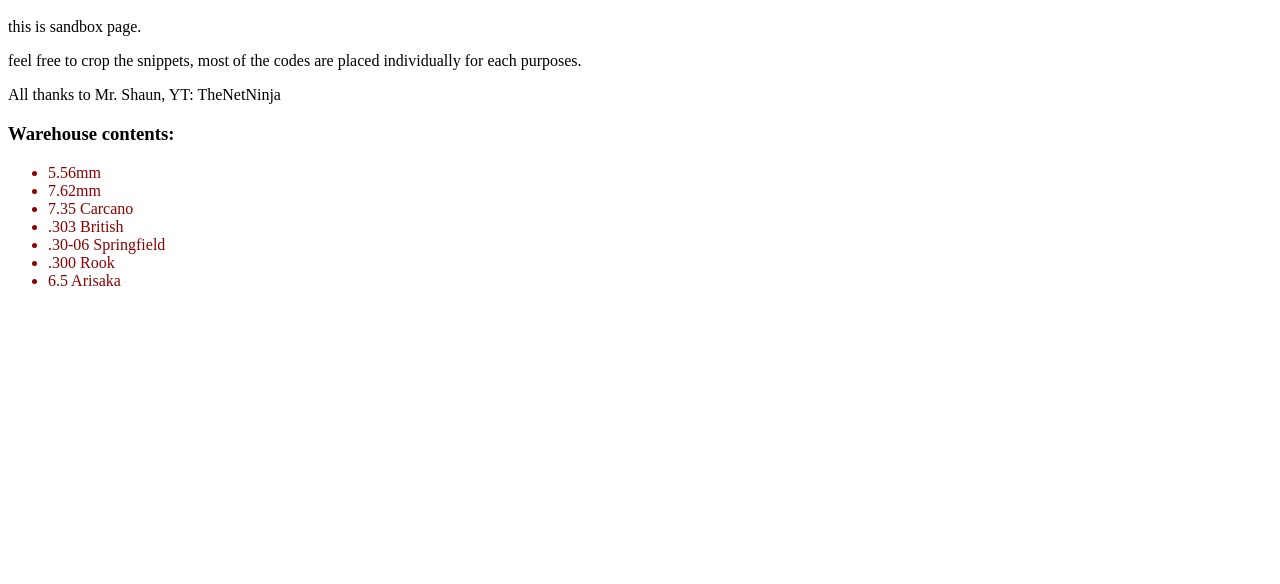
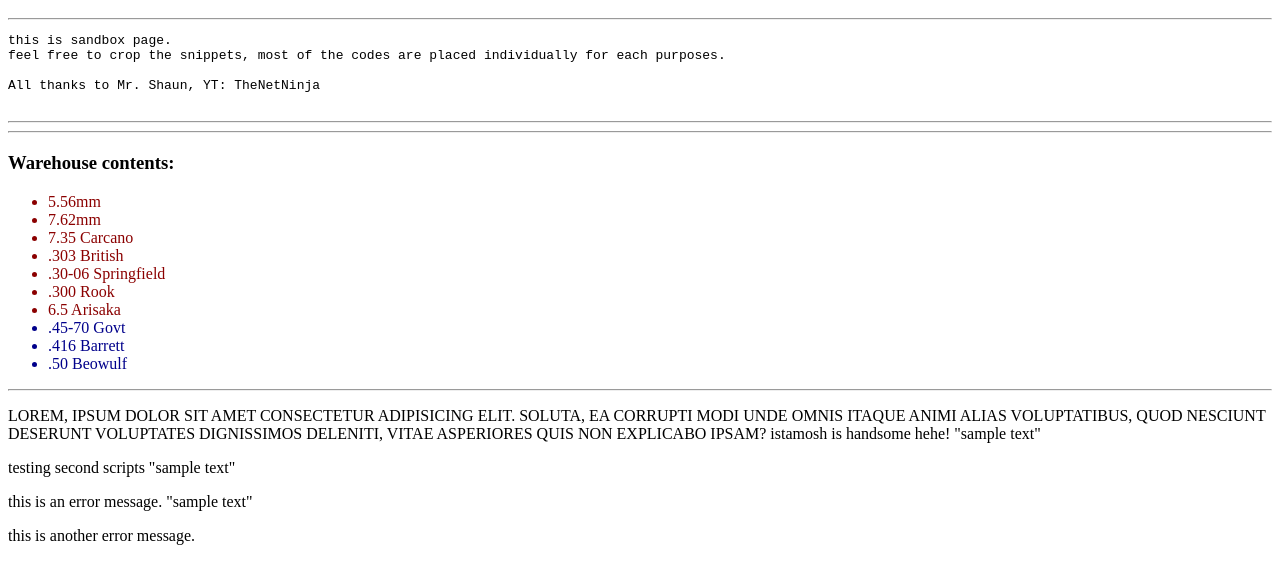
Before and after one commit to istamosh/samplejs, a plain HTML site: page index.html in a window 1280 px wide. Shown: the part 48-632 px from the top of the page. Drawn offline with Linux system fonts and the light colour scheme.

Commit message:
Various method of Querying DOM

```diff
--- a/index.html
+++ b/index.html
@@ -4,26 +4,42 @@
     <meta http-equiv="X-UA-Compatible" content="IE=edge">
     <meta name="viewport" content="width=device-width, initial-scale=1.0">
     <title>Istamosh JS test</title>
-
 </head>
 <body>
     <!-- <script>
         alert('hello world!');
     </script> -->
 
+    <h1 id="page-title">Welcome to Istamosh Website</h1>
 
-    <h1>Welcome to Istamosh Website</h1>
-    <p>this is sandbox page.</p>
-    <p>feel free to crop the snippets, most of the codes are placed individually for each purposes.</p>
+    <div class="foreword">
+        <pre>
+this is sandbox page.
+feel free to crop the snippets, most of the codes are placed individually for each purposes.
 
-    <p>All thanks to Mr. Shaun, YT: TheNetNinja</p>
+All thanks to Mr. Shaun, YT: TheNetNinja
+        </pre>
+    </div>
+
+    <hr>
 
     <h3>Warehouse contents:</h3>
     <ul class="warehouse">
 
     </ul>
 
+    <hr>
+
+    <div>
+        <p>Lorem, ipsum dolor sit amet consectetur adipisicing elit. Soluta, ea corrupti modi unde omnis itaque animi alias voluptatibus, quod nesciunt deserunt voluptates dignissimos deleniti, vitae asperiores quis non explicabo ipsam?</p>
+        <p>testing second scripts</p>
+        <p class="error">this is an error message.</p>
+    </div>
+
+    <div class="error">this is another error message.</div>
+
     <!-- scripts must be at the bottom to prevent class reference null error -->
     <script src="scripts/sandbox.js"></script>
+    <script src="scripts/scripts.js"></script>
 </body>
 </html>
--- /dev/null
+++ b/scripts/scripts.js
@@ -0,0 +1,99 @@
+// querying DOM
+// for more simple selector, just inspect element
+// then go to element tab, navigate a piece you want to select as selector
+// then right click > copy selector
+
+// choosing first occurence of paragraph tag in document
+// querying occurence runs from the top to bottom in HTML
+// then display the entire selected HTML snippet in console
+const firstPtag = document.querySelector('p');
+console.log(firstPtag);
+
+// select the p tag by referring to the first occurence of error class
+// don't forget the dot prefix (.) to determine it's a class name
+const errorClass = document.querySelector('.error');
+console.log(errorClass);
+
+// selecting another error class w/o interrupting the above code
+// you can't just simply selecting div because there is already another div above it
+// then combine the two by using dot (.)
+const secondError = document.querySelector('div.error');
+console.log(secondError);
+
+// pasting copy selector's inspect element feature
+// selecting 6th element of list from warehouse content
+const sixthElement = document.querySelector('body > ul > li:nth-child(6)');
+console.log(sixthElement);
+
+// grabbing entire p tags and displayed as Node List
+// Node List can't use array methods
+const paragraphs = document.querySelectorAll('p');
+console.log(paragraphs);
+
+// accessing second element of nodelist
+console.log(paragraphs[1])
+
+// cycle or iterate through paragraphs using foreach method
+paragraphs.forEach(element => {
+    console.log(element);
+})
+
+// grabbing entire error class in document (body)
+const errors = document.querySelectorAll('.error');
+console.log(errors)
+
+// grabbing element by ID
+const pageTitle = document.getElementById('page-title');
+console.log(pageTitle)
+
+// grabbing elements by class name
+// without the needs of dot (.)
+const errorClass2 = document.getElementsByClassName('error');
+console.log(errorClass2)
+
+// can use array accessor on HTMLCollection
+// but can't use foreach method
+console.log(errorClass2[0])
+
+// get element by their tag name
+const byTagName = document.getElementsByTagName('p');
+console.log(byTagName);
+// access one element
+console.log(byTagName[1]);
+
+// get inner text property from first P tag occurence
+const textInsidePTag = document.querySelector('p');
+console.log(textInsidePTag.innerText);
+// you can also override the inner text into Uppercase
+textInsidePTag.innerText = textInsidePTag.innerText.toUpperCase();
+// also you can append at the end
+textInsidePTag.innerText += ' istamosh is handsome hehe!';
+
+// get and access all inner texts props from p tags
+// and add sample text for each of it
+const textsInsidePTag = document.querySelectorAll('p');
+textsInsidePTag.forEach(param => {
+    param.innerText += ' "sample text"';
+    console.log(param.innerText)
+});
+
+// getting foreword class div inner HTML content
+const foreword = document.querySelector('.foreword');
+console.log(foreword.innerHTML);
+// altering foreword texts with horizontal lines
+foreword.innerHTML =
+`       <hr>
+        <pre>
+this is sandbox page.
+feel free to crop the snippets, most of the codes are placed individually for each purposes.
+
+All thanks to Mr. Shaun, YT: TheNetNinja
+        </pre>
+        <hr>`;
+
+// altering warehouse list with new list of cartridges
+const rifleCartridge = ['.45-70 Govt', '.416 Barrett', '.50 Beowulf'];
+const warehouseList = document.querySelector('.warehouse');
+rifleCartridge.forEach(content => {
+    warehouseList.innerHTML += `<li style="color: darkblue">${content}</li>`;
+});
```
Also changed, not shown: scripts/sandbox.js (line endings or trailing spaces).
